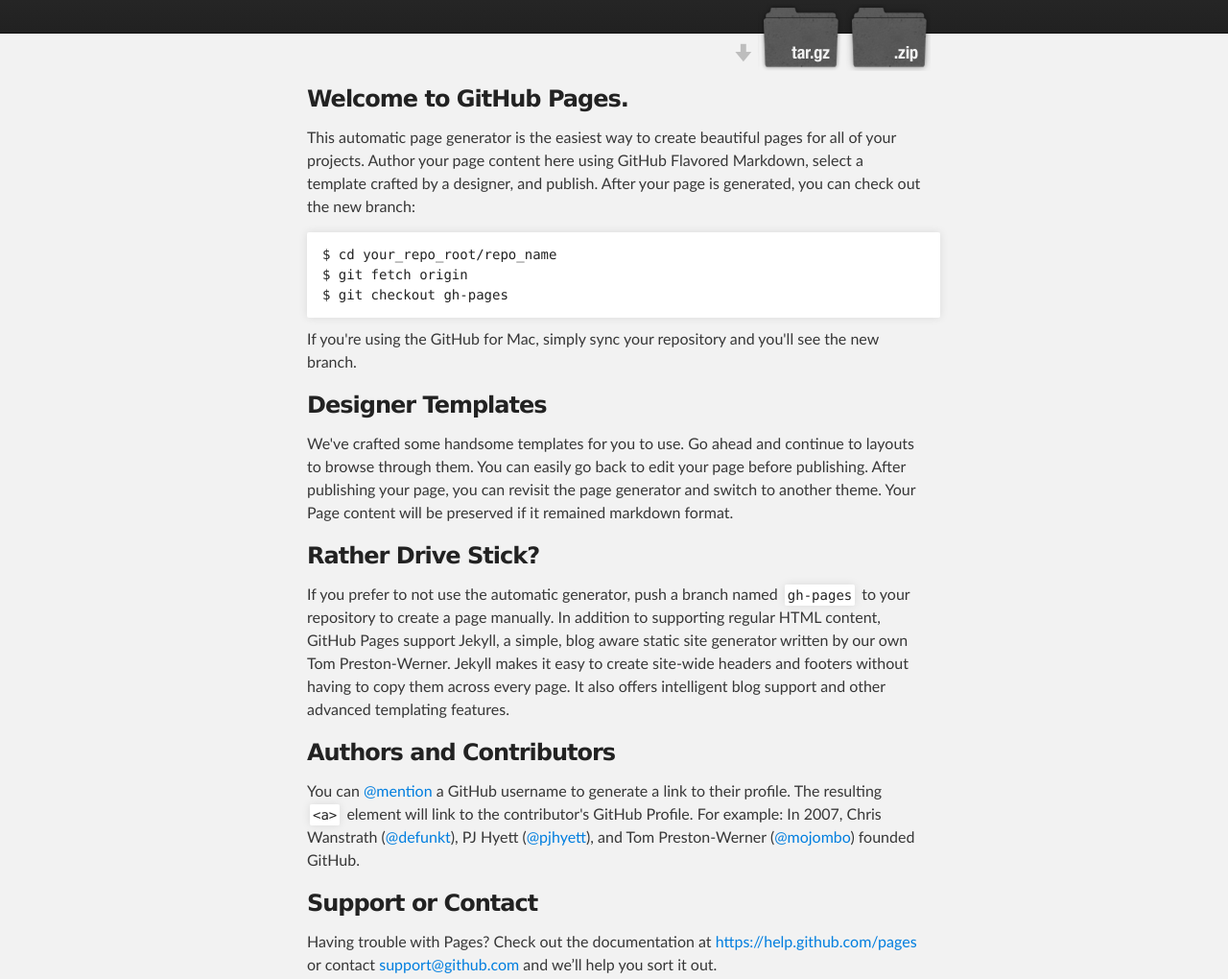
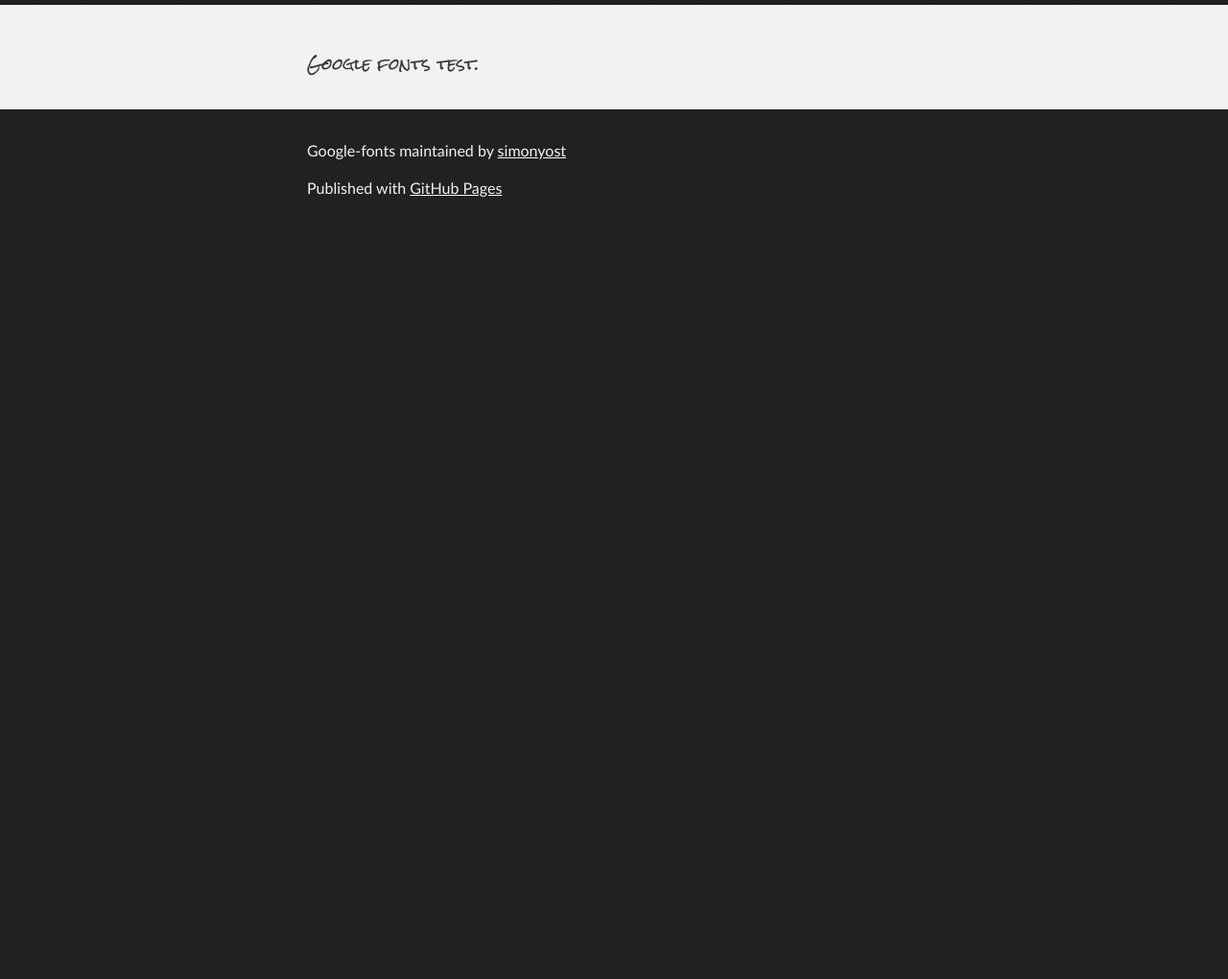
Before and after one commit to simonyost/google-fonts, a plain HTML site: page index.html in a window 1280 px wide. Shown: the part 139-1159 px from the top of the page at 96% size. After the commit the page ends 800 px from the top, so only its background shows below. Drawn offline with Linux system fonts and the light colour scheme.

Commit message:
font text

```diff
--- a/index.html
+++ b/index.html
@@ -7,6 +7,12 @@
     <meta name="description" content="Google-fonts : ">
 
     <link rel="stylesheet" type="text/css" media="screen" href="stylesheets/stylesheet.css">
+    <link href='http://fonts.googleapis.com/css?family=Rock+Salt' rel='stylesheet' type='text/css'>
+    <style>
+      .font-test {
+        font-family: 'Rock Salt', cursive;
+      }
+    </style>
 
     <title>Google-fonts</title>
   </head>
@@ -19,49 +25,13 @@
           <a id="forkme_banner" href="https://github.com/simonyost/google-fonts">View on GitHub</a>
 
           <h1 id="project_title">Google-fonts</h1>
-          <h2 id="project_tagline"></h2>
-
-            <section id="downloads">
-              <a class="zip_download_link" href="https://github.com/simonyost/google-fonts/zipball/master">Download this project as a .zip file</a>
-              <a class="tar_download_link" href="https://github.com/simonyost/google-fonts/tarball/master">Download this project as a tar.gz file</a>
-            </section>
         </header>
     </div>
 
     <!-- MAIN CONTENT -->
     <div id="main_content_wrap" class="outer">
       <section id="main_content" class="inner">
-        <h3>
-<a id="welcome-to-github-pages" class="anchor" href="#welcome-to-github-pages" aria-hidden="true"><span class="octicon octicon-link"></span></a>Welcome to GitHub Pages.</h3>
-
-<p>This automatic page generator is the easiest way to create beautiful pages for all of your projects. Author your page content here using GitHub Flavored Markdown, select a template crafted by a designer, and publish. After your page is generated, you can check out the new branch:</p>
-
-<pre><code>$ cd your_repo_root/repo_name
-$ git fetch origin
-$ git checkout gh-pages
-</code></pre>
-
-<p>If you're using the GitHub for Mac, simply sync your repository and you'll see the new branch.</p>
-
-<h3>
-<a id="designer-templates" class="anchor" href="#designer-templates" aria-hidden="true"><span class="octicon octicon-link"></span></a>Designer Templates</h3>
-
-<p>We've crafted some handsome templates for you to use. Go ahead and continue to layouts to browse through them. You can easily go back to edit your page before publishing. After publishing your page, you can revisit the page generator and switch to another theme. Your Page content will be preserved if it remained markdown format.</p>
-
-<h3>
-<a id="rather-drive-stick" class="anchor" href="#rather-drive-stick" aria-hidden="true"><span class="octicon octicon-link"></span></a>Rather Drive Stick?</h3>
-
-<p>If you prefer to not use the automatic generator, push a branch named <code>gh-pages</code> to your repository to create a page manually. In addition to supporting regular HTML content, GitHub Pages support Jekyll, a simple, blog aware static site generator written by our own Tom Preston-Werner. Jekyll makes it easy to create site-wide headers and footers without having to copy them across every page. It also offers intelligent blog support and other advanced templating features.</p>
-
-<h3>
-<a id="authors-and-contributors" class="anchor" href="#authors-and-contributors" aria-hidden="true"><span class="octicon octicon-link"></span></a>Authors and Contributors</h3>
-
-<p>You can <a href="https://github.com/blog/821" class="user-mention">@mention</a> a GitHub username to generate a link to their profile. The resulting <code>&lt;a&gt;</code> element will link to the contributor's GitHub Profile. For example: In 2007, Chris Wanstrath (<a href="https://github.com/defunkt" class="user-mention">@defunkt</a>), PJ Hyett (<a href="https://github.com/pjhyett" class="user-mention">@pjhyett</a>), and Tom Preston-Werner (<a href="https://github.com/mojombo" class="user-mention">@mojombo</a>) founded GitHub.</p>
-
-<h3>
-<a id="support-or-contact" class="anchor" href="#support-or-contact" aria-hidden="true"><span class="octicon octicon-link"></span></a>Support or Contact</h3>
-
-<p>Having trouble with Pages? Check out the documentation at <a href="https://help.github.com/pages">https://help.github.com/pages</a> or contact <a href="mailto:support@github.com">support@github.com</a> and we’ll help you sort it out.</p>
+       <p class="font-test">Google fonts test.</p>
       </section>
     </div>
 
```
